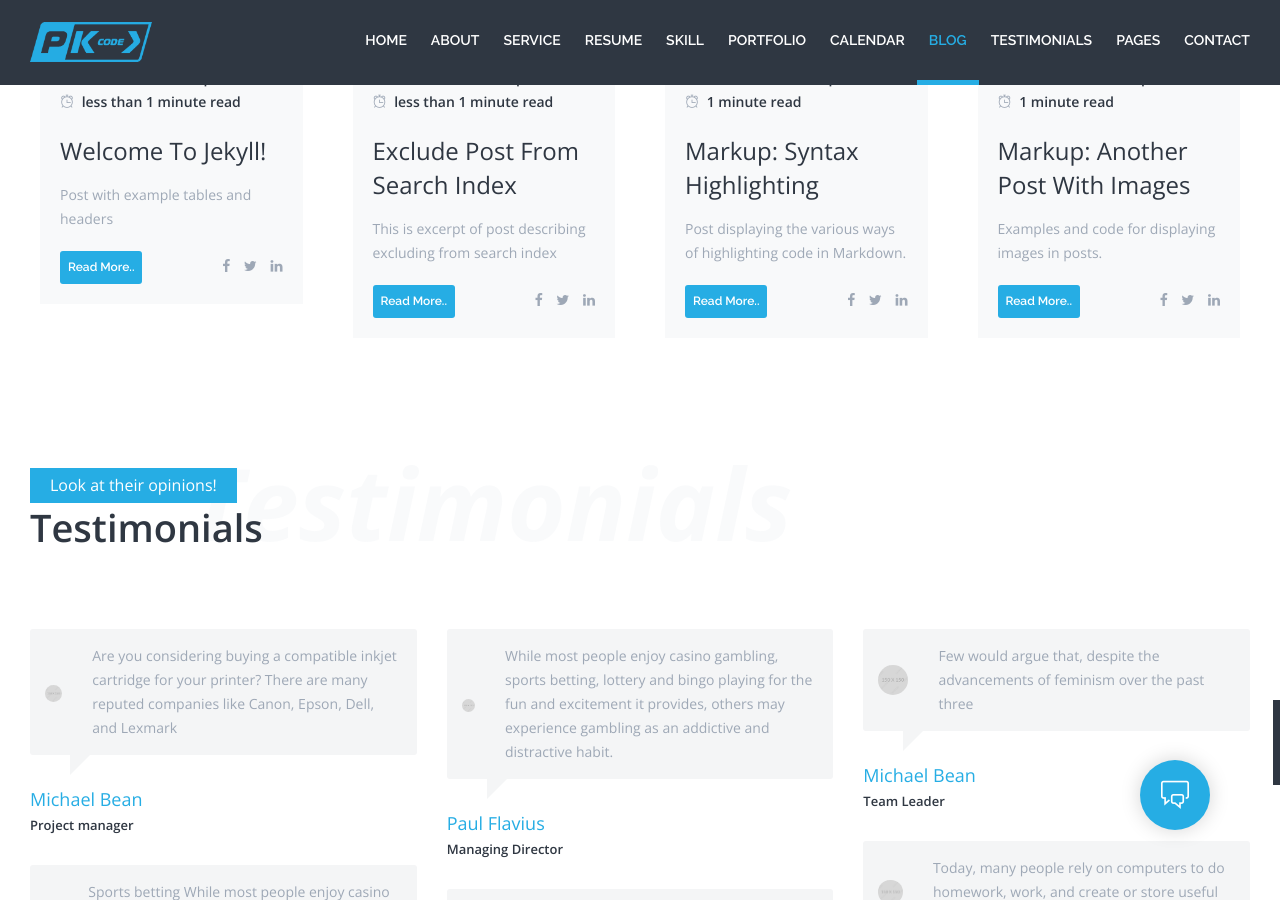
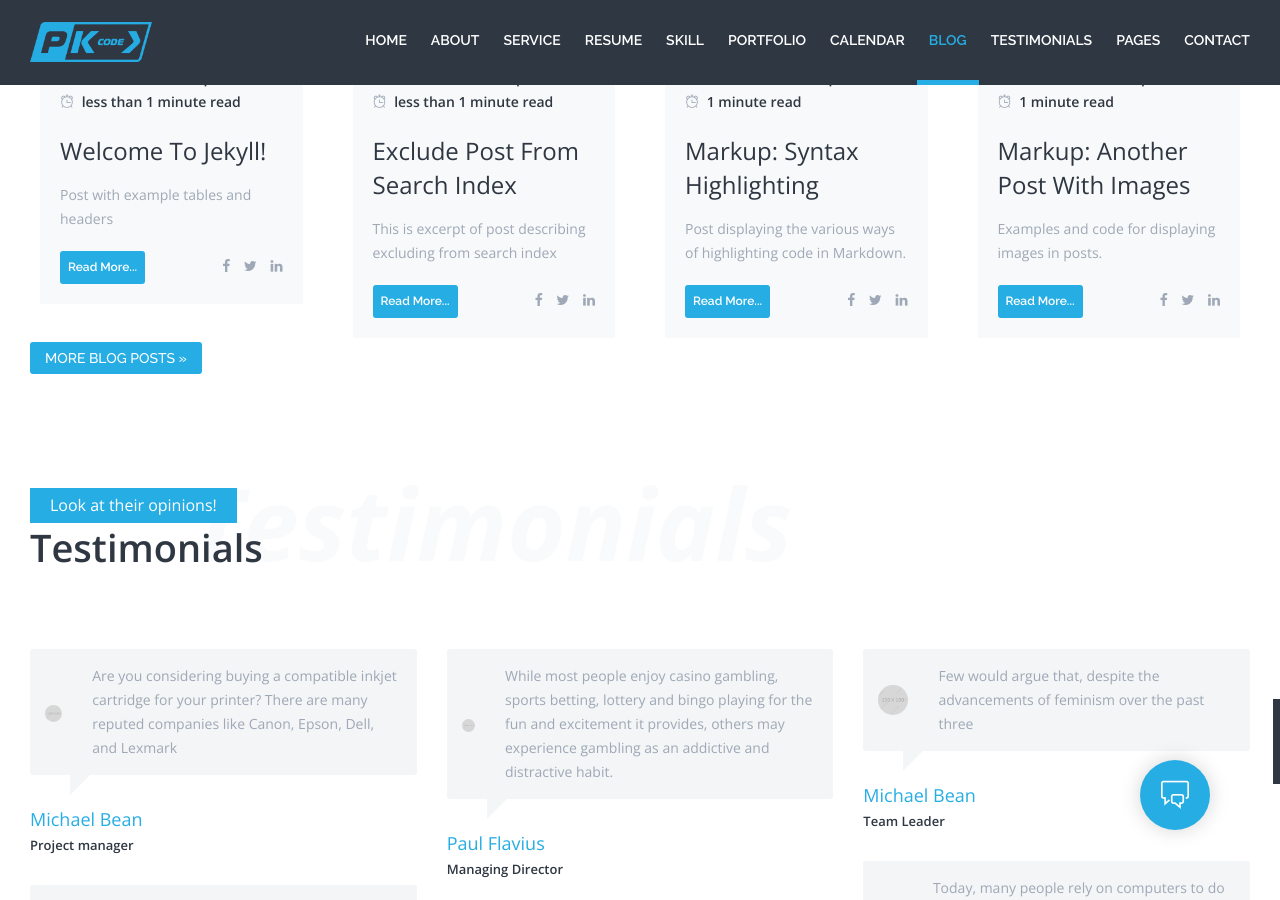
Before and after one commit to bitroniq/bitroniq.github.io, a Jekyll site: the page built from index.html, in a window 1280 px wide and 900 px high, scrolled down 7423 px. Built offline with Jekyll 4.4.1, drawn with Linux system fonts in a browser that asks for light colours.

Commit message:
Update to home blog section to markdownify titles.

```diff
--- a/_includes/home-blog.html
+++ b/_includes/home-blog.html
@@ -34,11 +34,16 @@
                 {% if post.read_time %}<p><span class="ti-alarm-clock"></span>{% include read-time.html %}</p>{% endif %}
               </div>
               <div class="blog-content">
-                <a href="{{ post.url }}">{{ post.title }}</a>
-                <p>{{ post.excerpt }}</p>
+                {% if post.id %}
+                  {% assign title = post.title | markdownify | remove: "<p>" | remove: "</p>" %}
+                {% else %}
+                  {% assign title = post.title %}
+                {% endif %}
+                <a href="{{ post.url }}">{{ title }}</a>
+                {% if post.excerpt %}<p>{{ post.excerpt | markdownify | strip_html | truncate: 160 }}</p>{% endif %}
                 <div class="blog-bottom clearfix">
                   <div class="button-small">
-                    <a href="{{ post.url }}">Read More..</a>
+                    <a href="{{ post.url }}">Read More...</a>
                   </div>
                   <div class="social pull-right">
                     <ul>
@@ -68,6 +73,14 @@
         end blog post -->
       {% endfor %}
     </div>
+    <div class="row">
+      <div class="col-lg-3 col-md-6 col-sm-6">
+        <div class="button-small">
+          <a href="{{ baseurl }}/blog/">More Blog Posts &raquo;</a>
+        </div>
+      </div>
+
+    </div>
   </div>
 </section>
 <!--=================================
```
